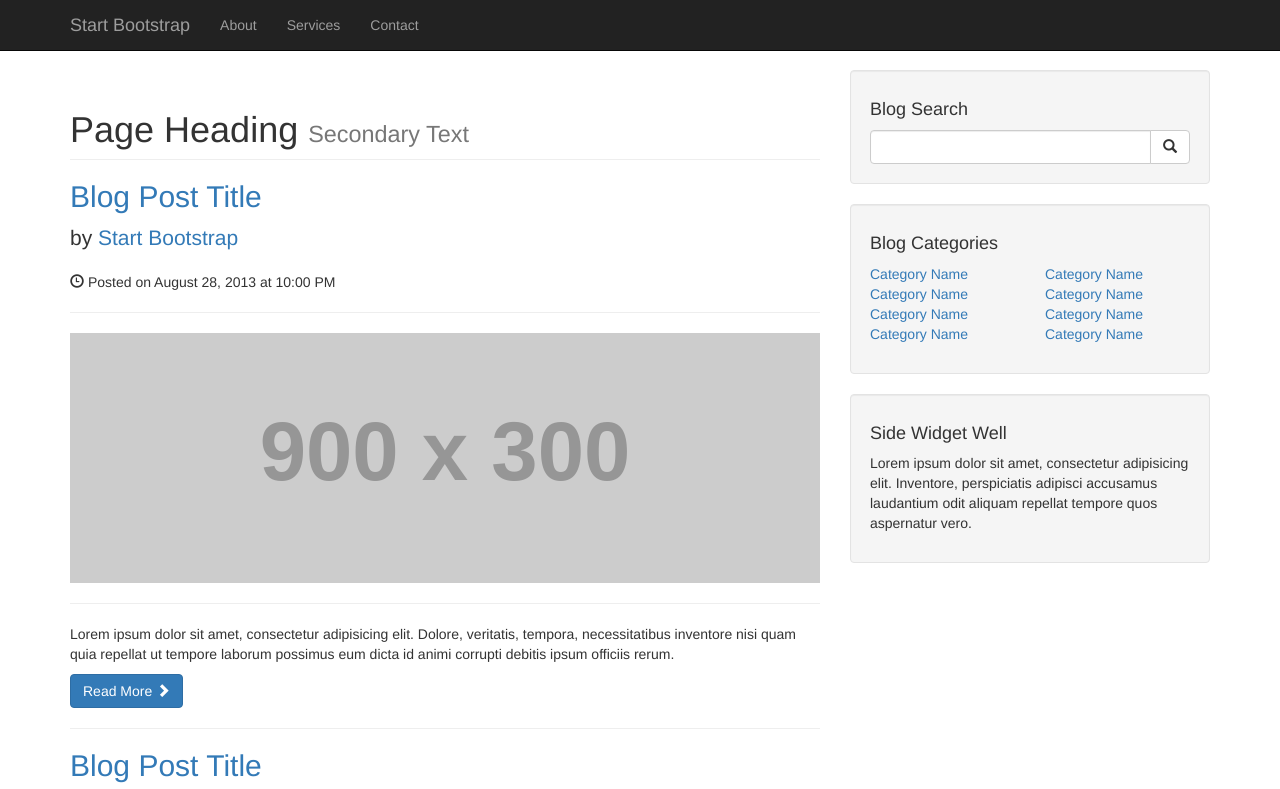
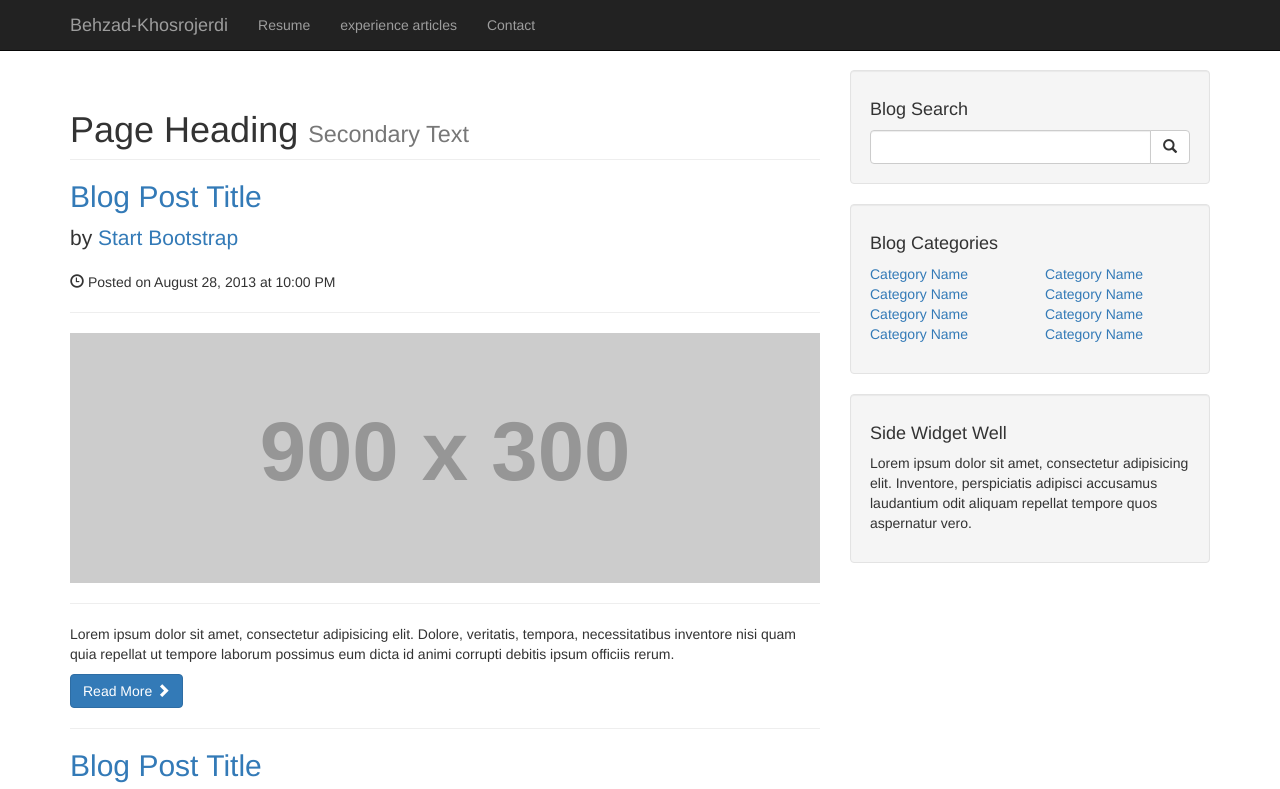
Before and after one commit to behzad-khosrojerdi/behzad-khosrojerdi.github.io, a plain HTML site: page index.html in a window 1280 px wide. Shown: the top 789 px of the page. Drawn offline with Linux system fonts and the light colour scheme; placeholder pictures from the web are drawn by us.

Commit message:
update index

```diff
--- a/index.html
+++ b/index.html
@@ -39,16 +39,16 @@
                     <span class="icon-bar"></span>
                     <span class="icon-bar"></span>
                 </button>
-                <a class="navbar-brand" href="#">Start Bootstrap</a>
+                <a class="navbar-brand" href="#">Behzad-Khosrojerdi</a>
             </div>
             <!-- Collect the nav links, forms, and other content for toggling -->
             <div class="collapse navbar-collapse" id="bs-example-navbar-collapse-1">
                 <ul class="nav navbar-nav">
                     <li>
-                        <a href="#">About</a>
+                        <a href="#">Resume</a>
                     </li>
                     <li>
-                        <a href="#">Services</a>
+                        <a href="#">experience articles</a>
                     </li>
                     <li>
                         <a href="#">Contact</a>
```
